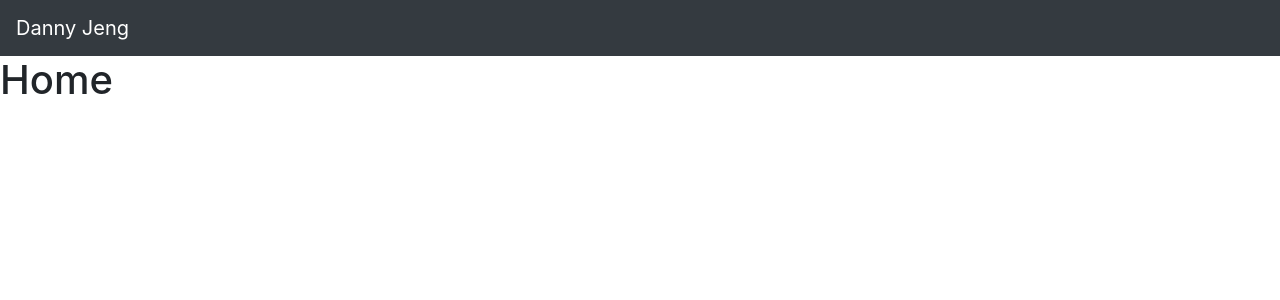
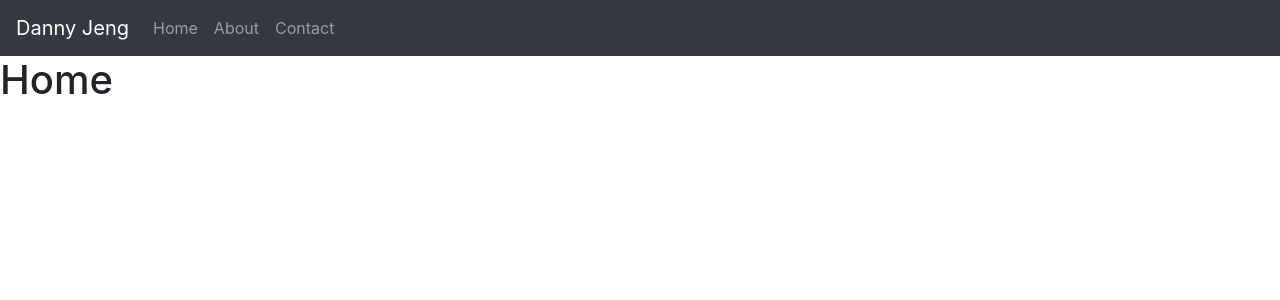
Before and after one commit to dannyjeng/dannyjeng.github.io, a React (Create React App) app: page / in a window 1280 px wide. Shown: the top 300 px of the page. Built offline with nearby package versions, Linux system fonts and the light colour scheme.

Commit message:
Added basic links to navbar. Need to prevent re-rendering though.

```diff
--- a/package.json
+++ b/package.json
@@ -6,6 +6,7 @@
     "@testing-library/jest-dom": "^4.2.4",
     "@testing-library/react": "^9.5.0",
     "@testing-library/user-event": "^7.2.1",
+    "bootstrap": "^4.5.2",
     "react": "^16.13.1",
     "react-bootstrap": "^1.3.0",
     "react-dom": "^16.13.1",
--- a/src/App.js
+++ b/src/App.js
@@ -1,4 +1,4 @@
-import React from 'react';
+import React, { Component } from 'react';
 import { BrowserRouter as Router, Route, Switch } from 'react-router-dom';
 
 import Home from './components/home';
@@ -6,10 +6,14 @@ import About from './components/about';
 import Contact from './components/contact';
 import PageNotFound from './components/page_not_found';
 
+import NavigationBar from './components/navbar';
 import 'bootstrap/dist/css/bootstrap.css';
 
-function App() {
+class App extends Component {
+  render() {
   return (
+      <>
+          <NavigationBar />
           <Router>
               <Switch>
                   <Route exact path={"/"} component={Home} />
@@ -18,7 +22,9 @@ function App() {
                   <Route path={"*"} component={PageNotFound} />
               </Switch>
           </Router>
-  );
+      </>
+  )
+}
 }
 
 export default App;
--- a/src/components/home.js
+++ b/src/components/home.js
@@ -1,11 +1,9 @@
 import React, { Component } from 'react';
-import NavigationBar from './navbar';
 
 class Home extends Component {
     render() {
         return (
             <div className="home">
-                <NavigationBar />
                 <h1>Home</h1>
             </div>
         )
--- a/src/components/navbar.js
+++ b/src/components/navbar.js
@@ -1,5 +1,5 @@
 import React, { Component } from 'react';
-import { Navbar } from 'react-bootstrap';
+import { Navbar, Nav } from 'react-bootstrap';
 
 class NavigationBar extends Component {
     render() {
@@ -12,6 +12,11 @@ class NavigationBar extends Component {
                     <Navbar.Brand>
                         Danny Jeng
                     </Navbar.Brand>
+                    <Nav>
+                        <Nav.Link href="/">Home</Nav.Link>
+                        <Nav.Link href="/about">About</Nav.Link>
+                        <Nav.Link href="/contact">Contact</Nav.Link>
+                    </Nav>
                 </Navbar>
             </div>
         )
```
Also changed, not shown: 1 other file (tests, documents, lock files or other folders). Lines whose indentation alone changed are shown as unchanged.
